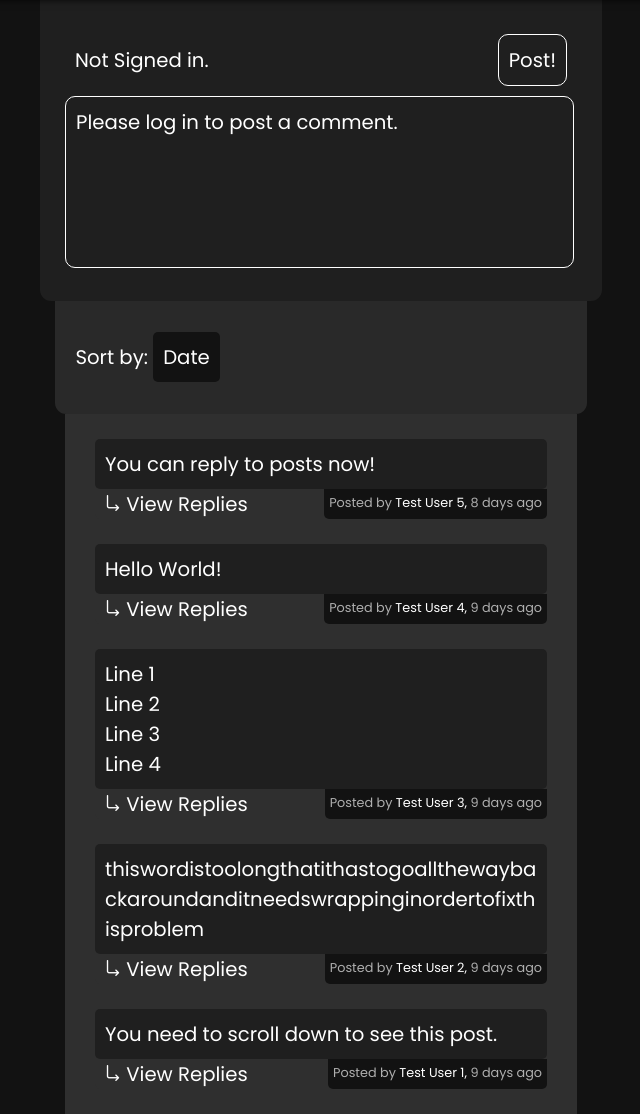
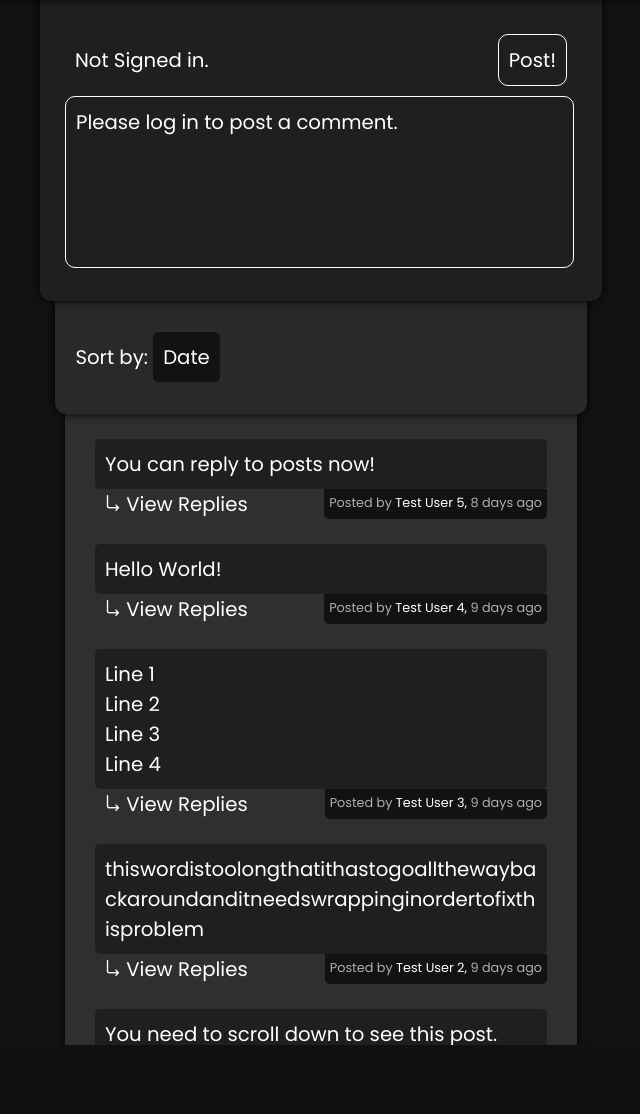
Before and after one commit to yih0nk/Solve-XChange-Website, a Flask app: page /comments in a window 1280 px wide. Shown: the part 81-1195 px from the top of the page, without its empty margins (319-959 px from the left). After the commit the page ends 1126 px from the top, so only its background shows below. Run offline with Flask 3, Linux system fonts and the light colour scheme; data comes from the database, SQL or seed files in the repository.

Commit message:
Styling Changes

```diff
--- a/static/css/comments.css
+++ b/static/css/comments.css
@@ -1,10 +1,13 @@
 #post-form {
     background-color: var(--dark-primary-colour);
+    box-shadow: 0 0 .5rem var(--shadow-colour);
     color: var(--dark-main-colour);
     border-radius: 0 0 1dvh 1dvh;
+    position: relative;
     margin: 0 auto;
     padding: 25px;
     width: 40vw;
+    z-index: 2;
 }
 
 #username {
@@ -20,14 +23,17 @@
 
 #comments {
     background-color: var(--dark-secondary-colour);
+    box-shadow: 0 0 .5rem var(--shadow-colour);
     color: var(--dark-main-colour);
     transition: opacity 0.3s ease;
+    position: relative;
     text-align: center;
     overflow-y: auto;
     margin: 0 auto;
     height: 100%;
     width: 40vw;
     opacity: 0;
+    z-index: 0;
 }
 
 #content {
@@ -69,14 +75,17 @@
 
 #sort-wrapper {
     background-color: var(--dark-tertiary-colour);
+    box-shadow: 0 0 .5rem var(--shadow-colour);
     color: var(--dark-main-colour);
     border-radius: 0 0 1dvh 1dvh;
     align-items: center;
+    position: relative;
     text-align: center;
     margin: 0 auto;
     display: flex;
     width: 41.5vw;
     height: 10vh;
+    z-index: 1;
 }
 
 #sort-form {
--- a/static/css/main.css
+++ b/static/css/main.css
@@ -1,5 +1,5 @@
+@import url('https://fonts.googleapis.com/css2?family=Poppins:wght@600');
 @import url('https://fonts.googleapis.com/css2?family=Poppins');
-@import url('https://fonts.googleapis.com/css2?family=Poppins:wght@600');
 :root {
     --shadow-colour: black;
 
@@ -15,6 +15,11 @@
     /*Light Colours*/
 }
 
+* {
+    scrollbar-width: thin;
+    scrollbar-base-color: transparent;
+}
+
 input:not([type="checkbox"]), textarea, .dropdown {
     background-color: var(--dark-background-colour);
     text-align: left;
@@ -26,6 +31,7 @@
     color: var(--dark-main-colour);
     font-family: "Poppins";
     font-size: 1.75vh;
+    overflow: hidden;
     padding: 0;
     margin: 0;
 }
@@ -149,6 +155,16 @@
     align-items: center;
 }
 
+#body {
+    overflow-y: auto;
+    height: calc(100vh - 2.5rem);
+    transition: all 0.3s ease;
+}
+
+header:hover ~ #body {
+    height: calc(100vh - 5rem);
+}
+
 .dropdown {
     align-items: flex-start;
     position: relative;
--- a/templates/base.html
+++ b/templates/base.html
@@ -12,7 +12,9 @@
             <div>{% block cHeader %}{% endblock %}</div>
             <div>{% block rHeader %}{% endblock %}</div>
         </header>
-        {% block body %}{% endblock %}
+        <div id="body">
+            {% block body %}{% endblock %}
+        </div>
     </body>
     <script src="{{ url_for('static', filename='js/global.js') }}"></script>
     <script src="https://code.jquery.com/jquery-3.6.0.min.js"></script>
```
